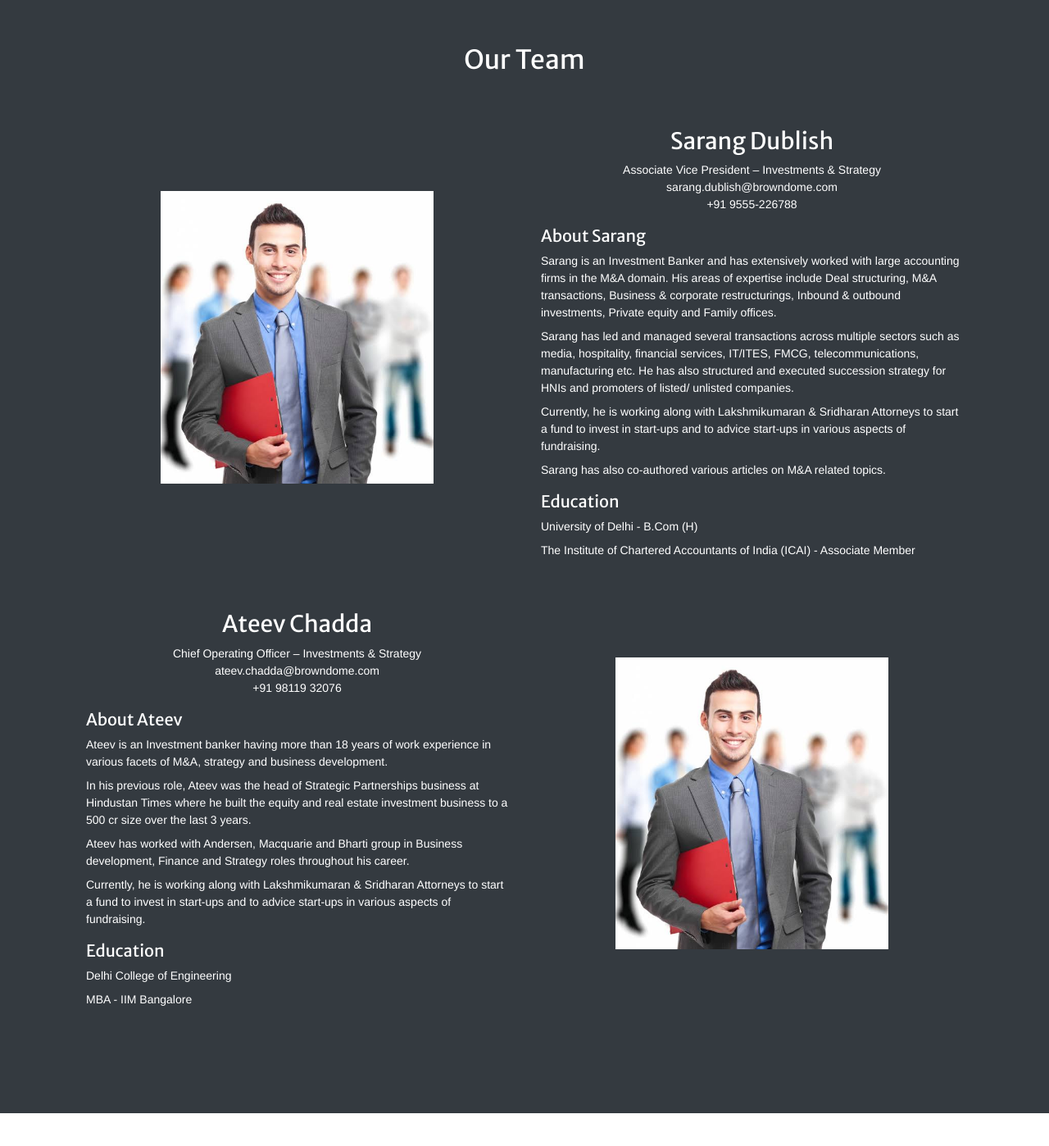
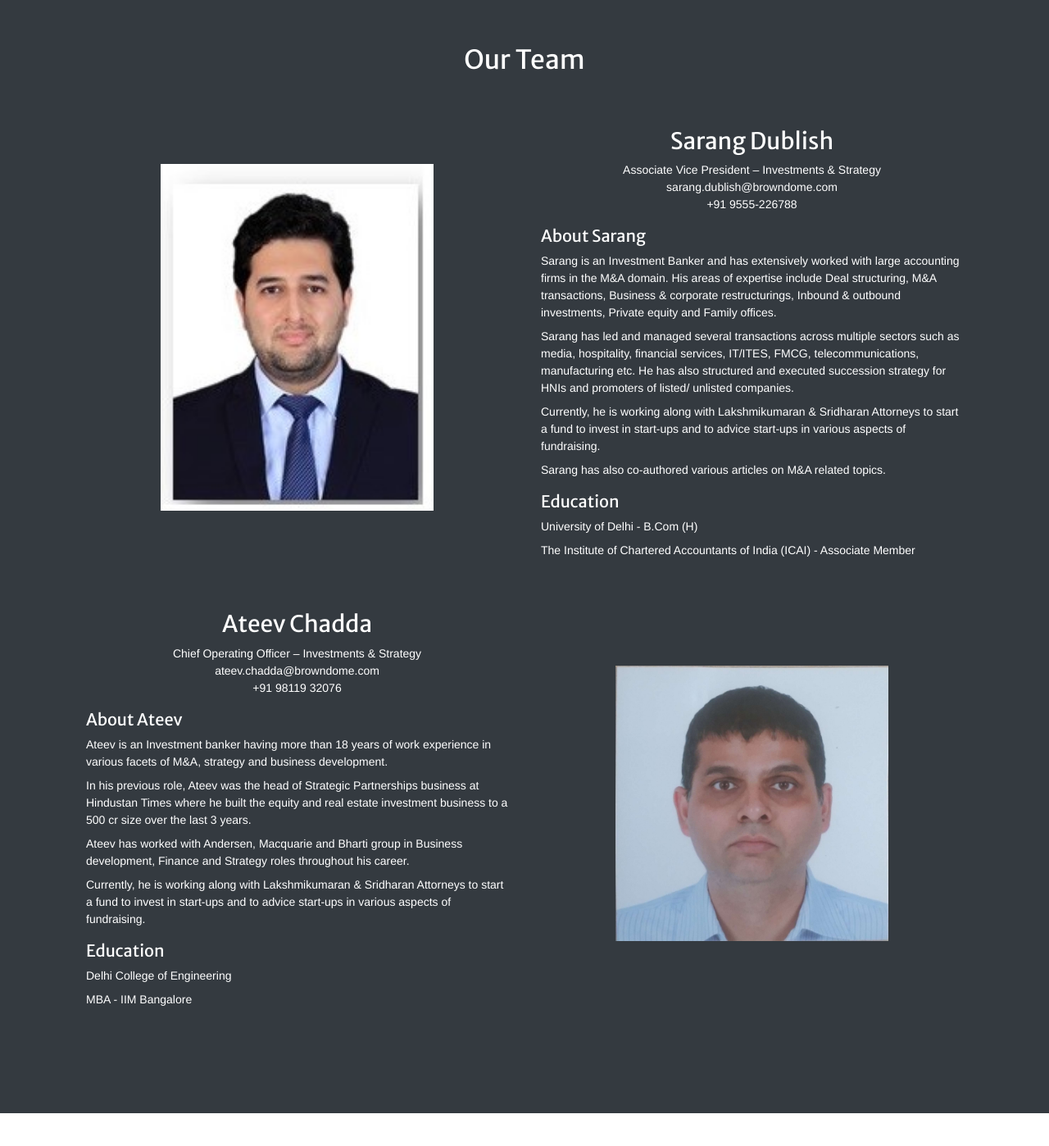
Before and after one commit to lakshmikumaran-sridharan/browndome-website, a Django app: page /accounts/password/reset/ in a window 1280 px wide. Shown: the part 3191-4589 px from the top of the page at 82% size. Run offline with Django 3.2, Linux system fonts and the light colour scheme; some libraries are stand-ins or nearby versions.

Commit message:
team images

```diff
--- a/browndome/templates/base.html
+++ b/browndome/templates/base.html
@@ -324,7 +324,7 @@
         <div class="col-md-12">
           <div class="team-info">
             <div class="img-sec">
-              <img src="{% static 'img/employee.jpeg' %}" class="img-responsive">
+              <img src="{% static 'img/Sarang.jpg' %}" class="img-responsive">
             </div>
             <div class="fig-caption">
               <h3>Sarang Dublish</h3>
@@ -376,7 +376,7 @@
               <p class="mt-2 text-left">MBA - IIM Bangalore</p>
             </div>
             <div class="img-sec">
-              <img src="{% static 'img/employee.jpeg' %}" class="img-responsive">
+              <img src="{% static 'img/ateev.jpg' %}" class="img-responsive">
             </div>
           </div>
         </div>
```
Also changed, not shown: browndome/static/img/Sarang.jpg (added), browndome/static/img/Sarang.png (deleted), browndome/static/img/ateev.jpg (added).
